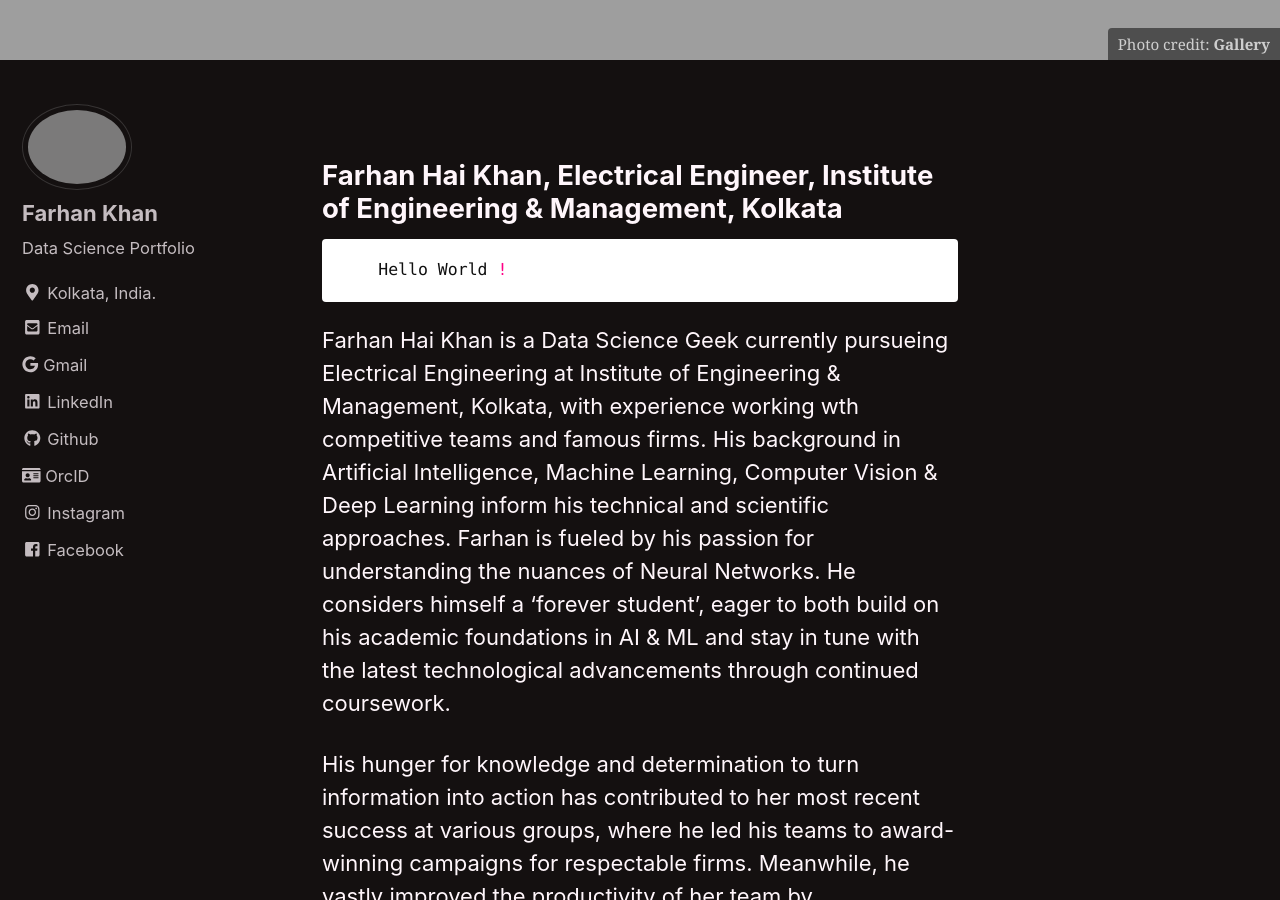
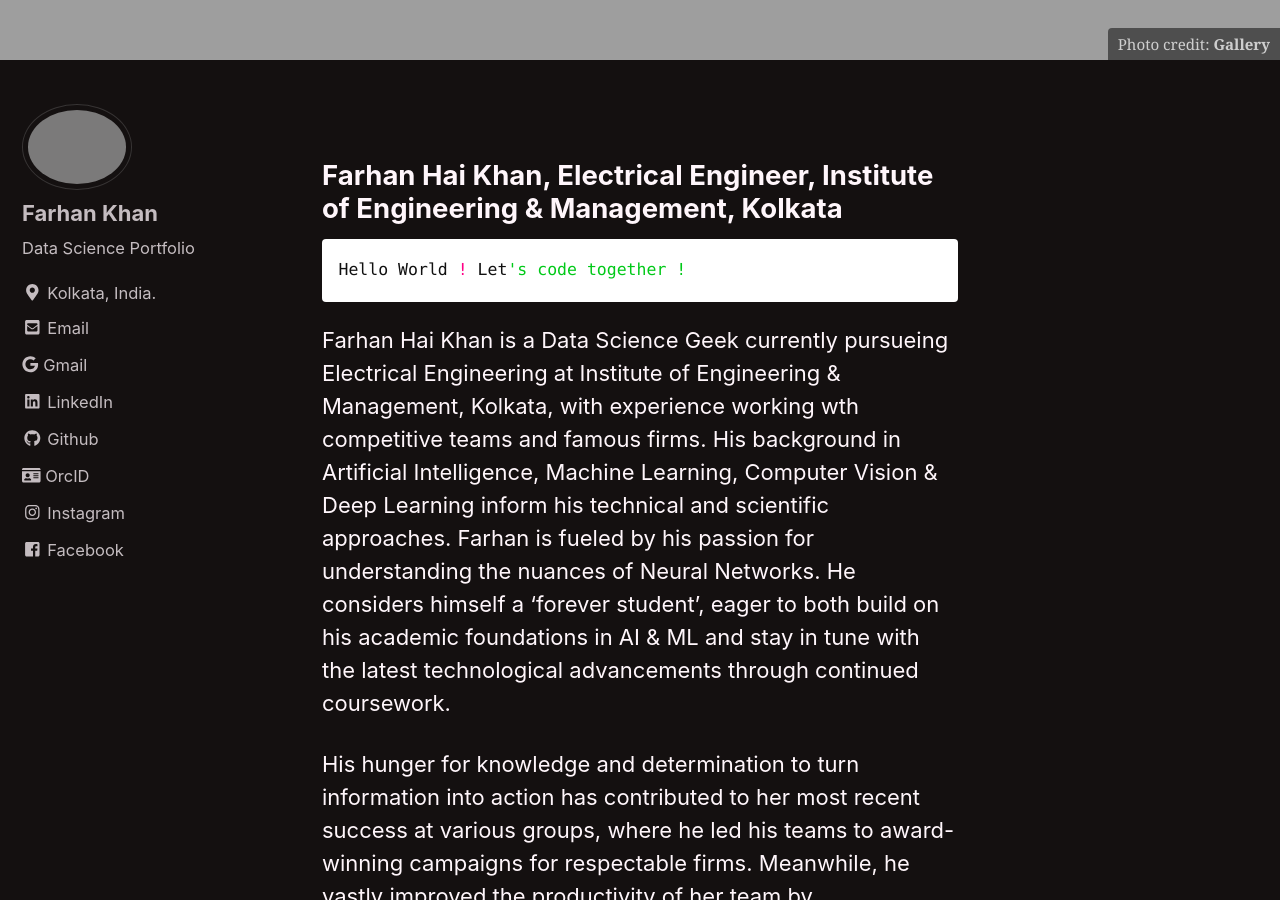
Before and after one commit to khanfarhan10/khanfarhan10old.github.io, a Jekyll site: the page built from _pages/about.md, in a window 1280 px wide and 900 px high, scrolled down 330 px. Built offline with Jekyll 4.4.1, drawn with Linux system fonts in a browser that asks for light colours; nearby versions of some CDN libraries.

Commit message:
Update about.md

````diff
--- a/_pages/about.md
+++ b/_pages/about.md
@@ -23,7 +23,7 @@ mathjax: "true"
 ## Farhan Hai Khan, Electrical Engineer, Institute of Engineering & Management, Kolkata
 
 ```python
-    Hello World !
+Hello World ! Let's code together !
 ```
 
 
````
